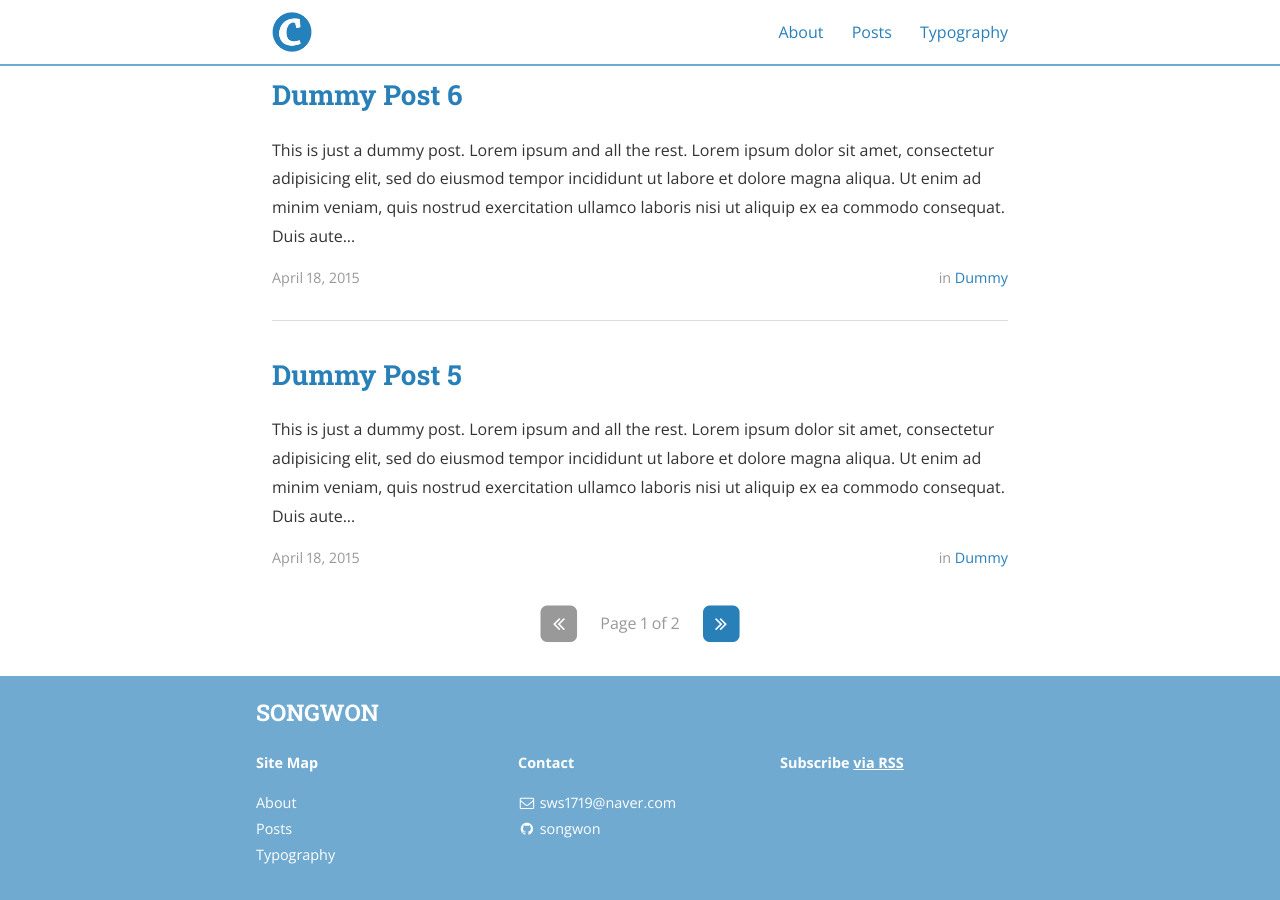
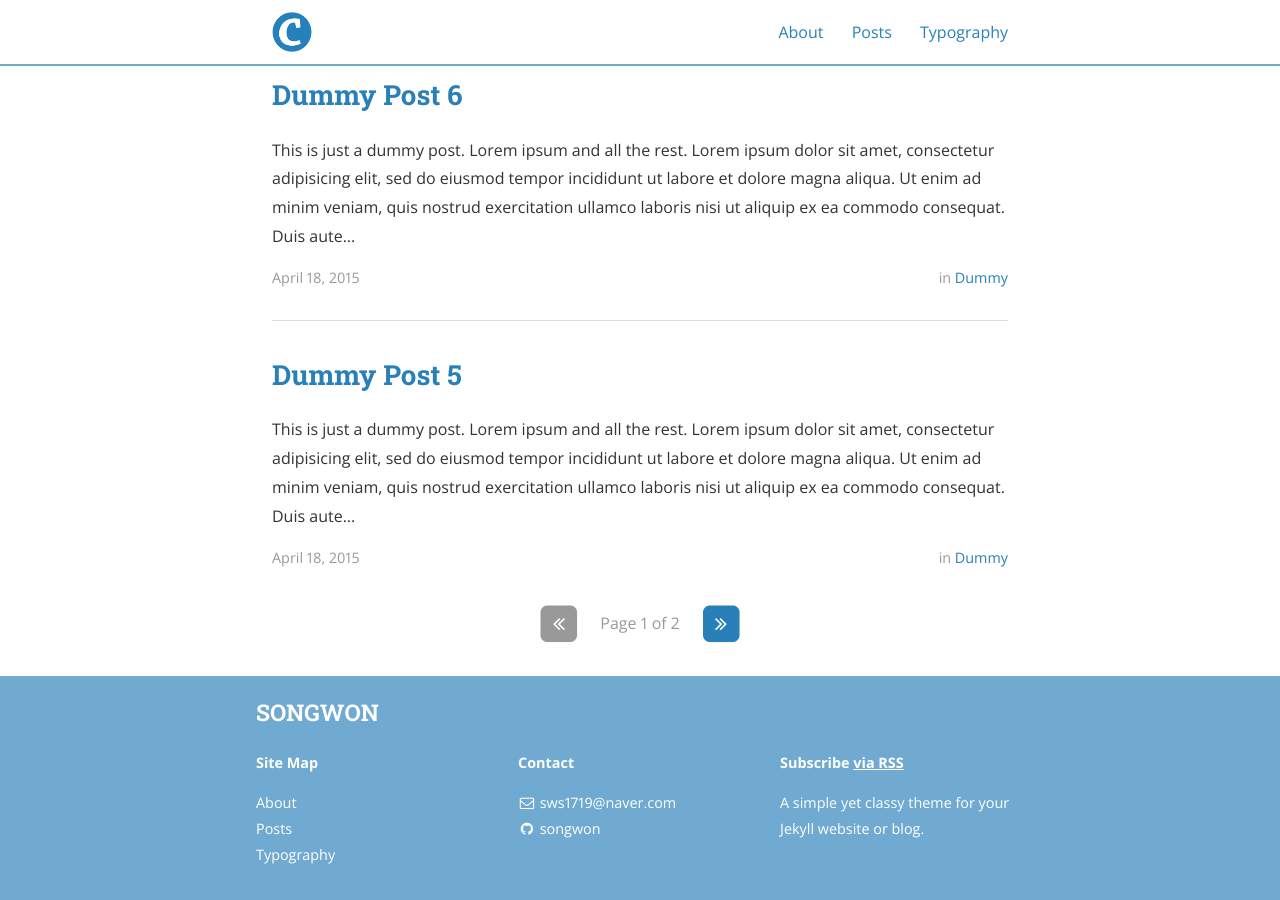
Before and after one commit to songwon31/songwon31.github.io, a Jekyll site: the page built from index.html, in a window 1280 px wide and 900 px high, scrolled down 1249 px. Built offline with Jekyll 4.4.1, drawn with Linux system fonts in a browser that asks for light colours; nearby versions of some CDN libraries; the list of posts is cut into pages by our own code.

Commit message:
Update _config.yml

```diff
--- a/_config.yml
+++ b/_config.yml
@@ -13,8 +13,8 @@ title: SONGWON
 subtitle: "Learning log"
 email: sws1719@naver.com
 name: WONSEOK SONG
-# description: >
-#   A simple yet classy theme for your Jekyll website or blog.
+description: >
+  A simple yet classy theme for your Jekyll website or blog.
 # Base URL of site (i.e. /blog). It should always start with a slash,
 # and never end with a slash. Set it to a blank value if hosting at the
 # root of your server.
```
